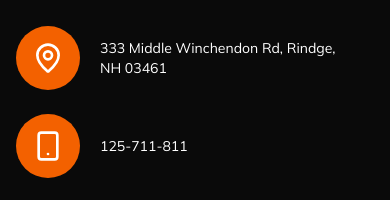
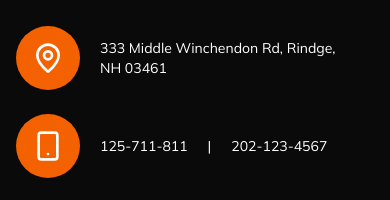
Before and after one commit to felipe-muner/podium-gym, a Next.js app: page /classes in a window 390 px wide. Shown: the part 1400-1600 px from the top of the page. Built offline with nearby package versions, Linux system fonts and the light colour scheme.

Commit message:
feat: add 2 phone number options

```diff
--- a/components/ContactData/ContactData.tsx
+++ b/components/ContactData/ContactData.tsx
@@ -54,9 +54,9 @@ const ContactData: React.FC<ContactDataProps> = ({ className }) => {
                 <Smartphone size={30} className="h-8 w-8" />
               </div>
               <ul className="flex items-center space-x-5">
-                <li className="relative">
-                  125-711-811
-                </li>
+                <li className="relative">125-711-811</li>
+                <li className="relative">|</li>
+                <li className="relative">202-123-4567</li>
               </ul>
             </div>
           </div>
```
